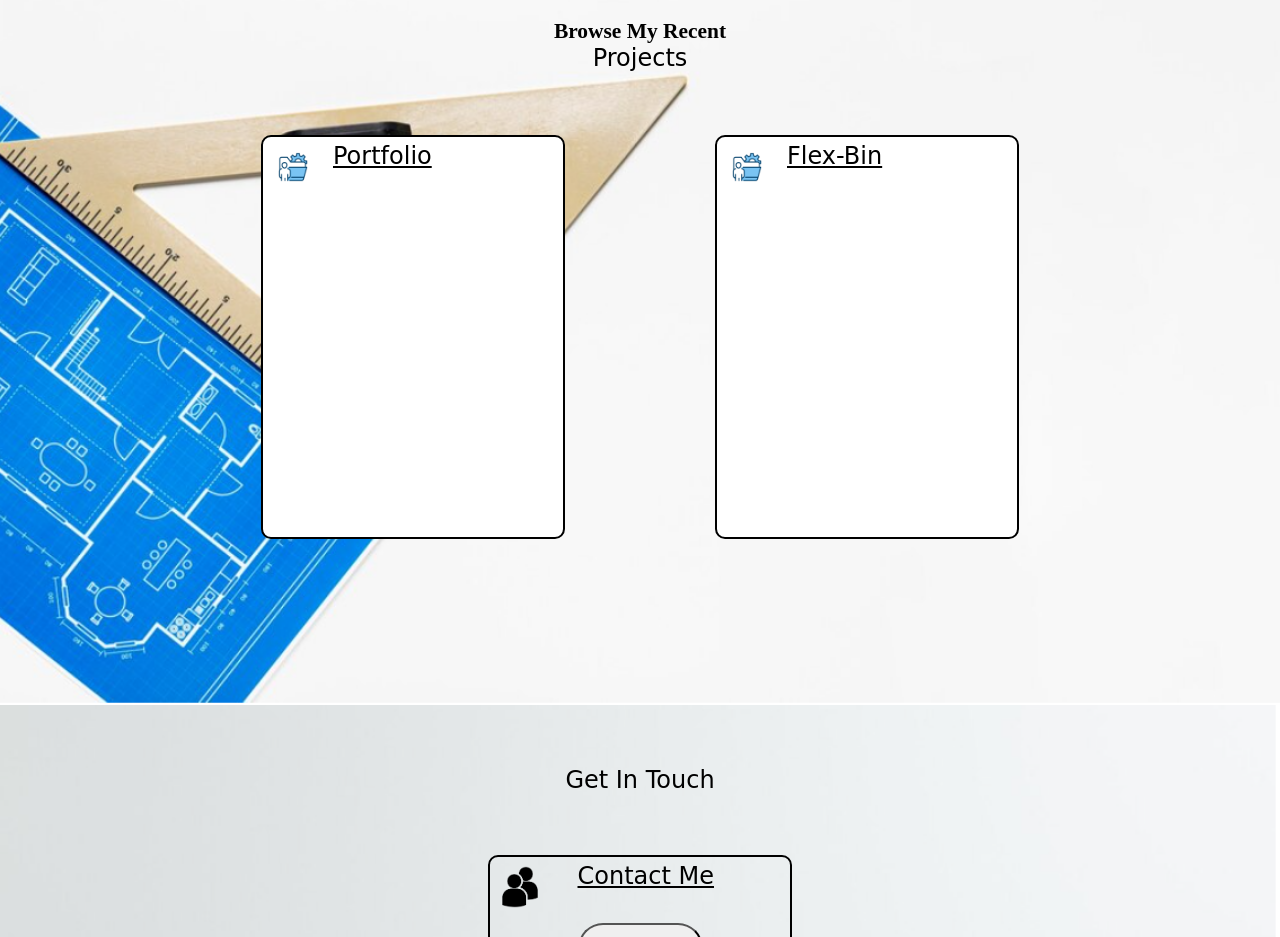
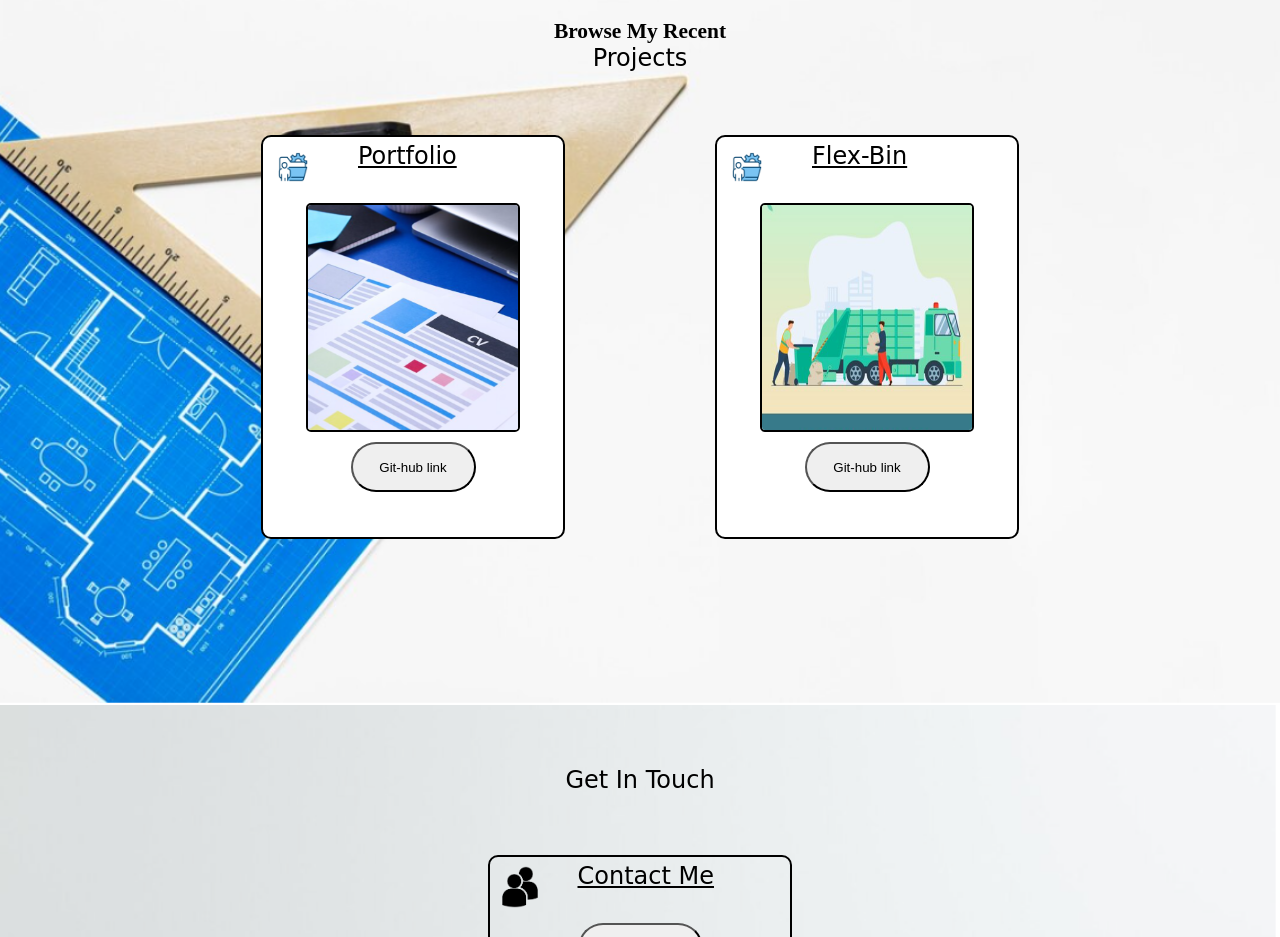
Before and after one commit to jaideepmor/portfolio-website, a plain HTML site: page index.html in a window 1280 px wide. Shown: the part 2320-3257 px from the top of the page. Drawn offline with Linux system fonts and the light colour scheme.

Commit message:
portfolio project page completed

```diff
--- a/index.html
+++ b/index.html
@@ -235,6 +235,8 @@
                         <p>Portfolio</p>
                     </div>
                     <div class="pro-details-con">
+                        <img src="porfolio-project-image.png" alt="logo">
+                        <button class="b1">Git-hub link</button>
                     </div>
                 </div>
                 <div class="pro-sub-sec-con-2">
@@ -245,6 +247,8 @@
                         <p>Flex-Bin</p>
                     </div>
                     <div class="pro-details-con">
+                        <img src="flex-bin-project-image.png" alt="logo">
+                        <button class="b1">Git-hub link</button>
                     </div>
                 </div>
             </div>
--- a/style.css
+++ b/style.css
@@ -274,7 +274,7 @@ p {
     text-align: center;
     text-decoration: underline;
     padding: 5px 5px 5px 5px;
-    gap: 15px;
+    gap: 40px;
 }
 
 .pro-sub-sec-icon img {
@@ -284,10 +284,18 @@ p {
 
 .pro-details-con {
     display: flex;
-    justify-content: left;
-    padding: 20px 0 20px 45px;
+    flex-direction: column;
+    align-items: center;
+    justify-content: center;
     font-size: large;
-    gap: 7.5px;
+    gap: 10px;
+}
+
+.pro-details-con img {
+    width: 210px;
+    height: 225px;
+    border: 2px solid black;
+    border-radius: 5px;
 }
 
 /* contact section */
```
